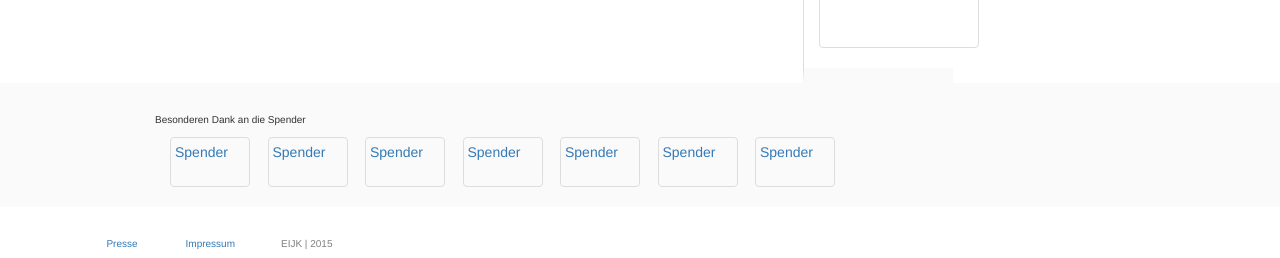
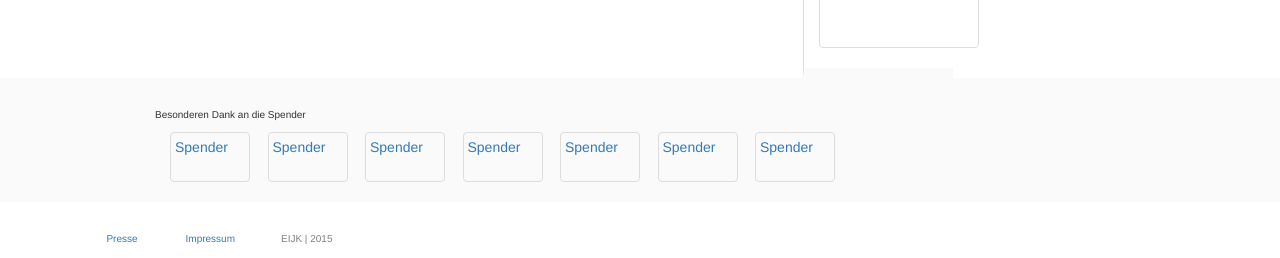
Before and after one commit to susedev/test, a Jekyll site: the page built from download.html, in a window 1280 px wide. Shown: the part 1078-1336 px from the top of the page. Built offline with Jekyll 4.4.1, drawn with Linux system fonts in a browser that asks for light colours; nearby versions of some CDN libraries.

Commit message:
Update page.html

```diff
--- a/_layouts/page.html
+++ b/_layouts/page.html
@@ -19,7 +19,7 @@ layout: base
     </div>
      <div class="col-md-1 col-md-height col-full-height">
     </div>
-    <div class="col-md-3 col-md-height col-full-height" style="display: block; width: 150px; padding-top:9px; margin-left 15px; border-left:1px solid #DDD; border-bottom: 15px solid #FAFAFA; box-sizing: border-box;">
+    <div class="col-md-3 col-md-height col-full-height" style="display: block; width: 150px; padding-top:9px; margin-left 15px; border-left:1px solid #DDD; border-bottom: 10px solid #FAFAFA; box-sizing: border-box;">
       <h1>Partner</h1>
       <a href="#" class="thumbnail"  style="width: 160px; height: 100px;" >Hauptsponsor</a>
       <a href="#" class="thumbnail"  style="width: 160px; height: 100px;" >Sponsor</a>
```
